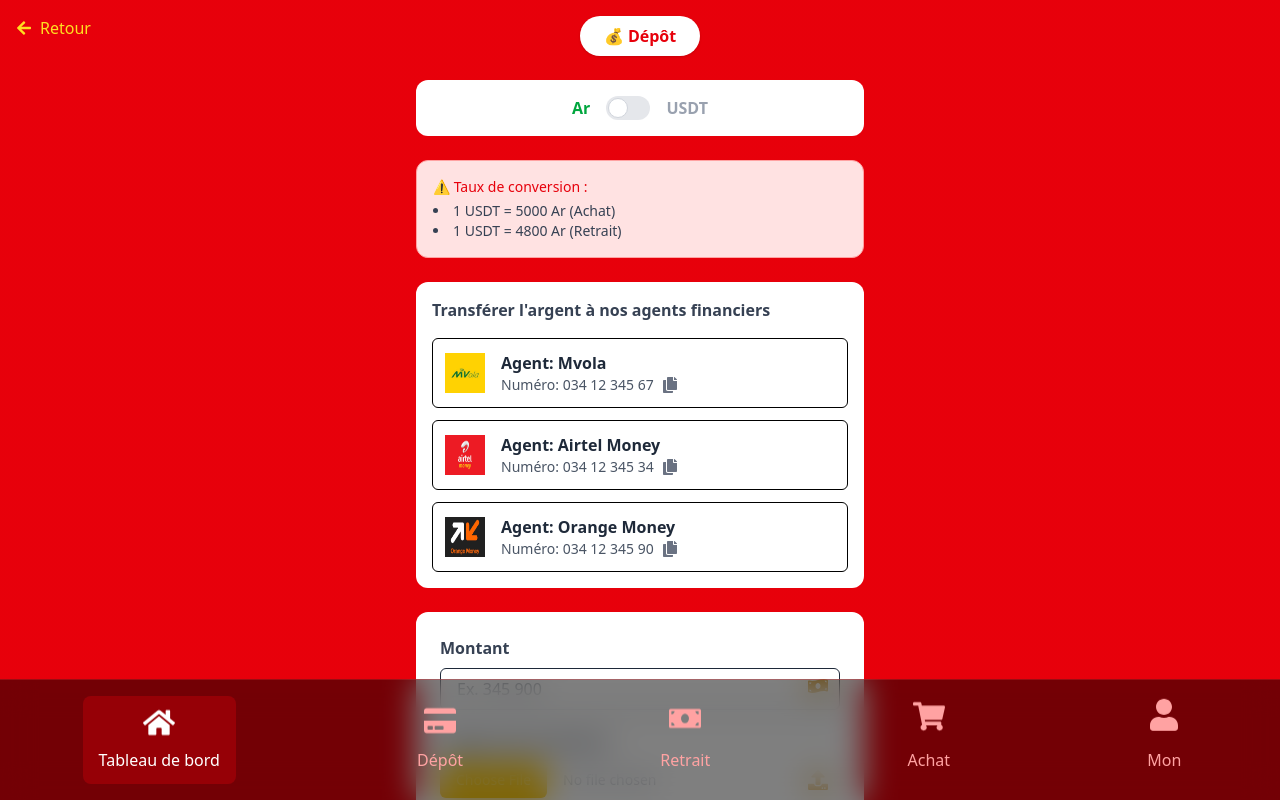
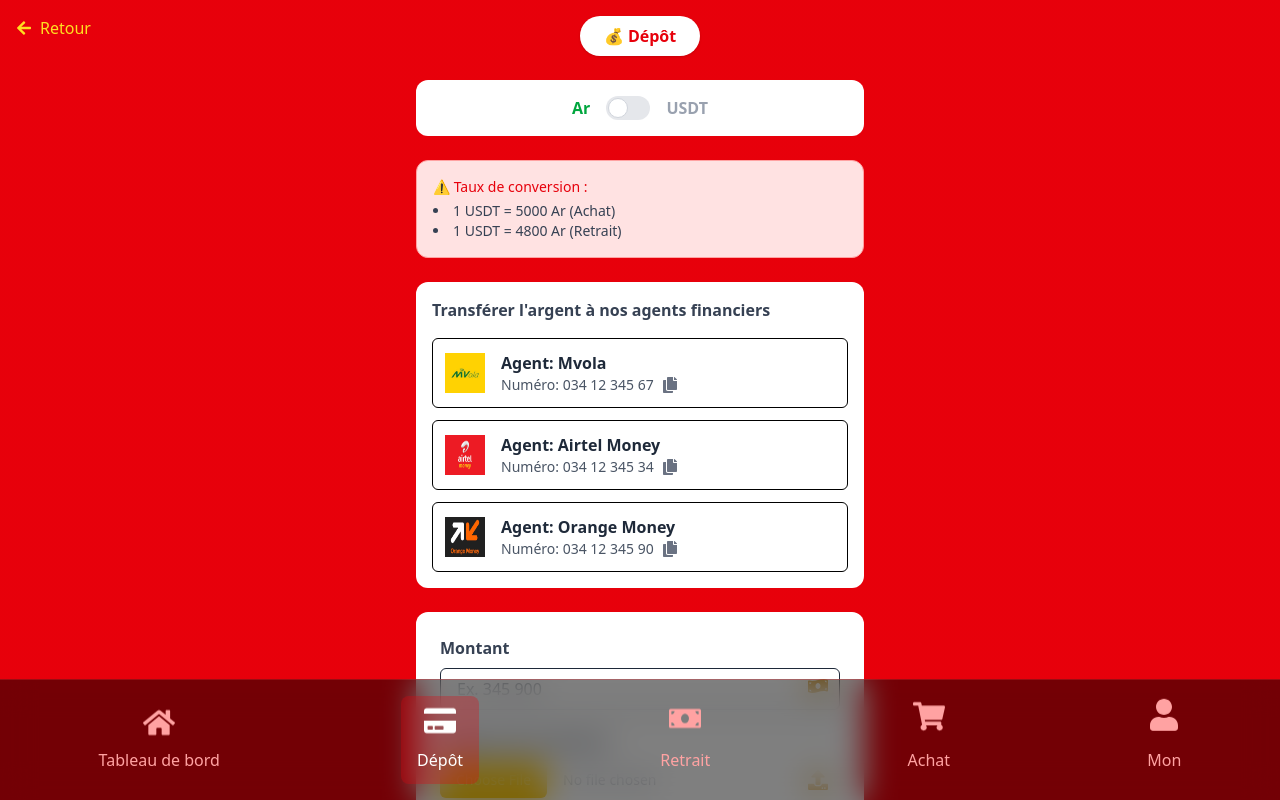
Before and after one commit to Andronique/siteInvestissement, a Next.js app in the folder appinvest/: page /dashboard/deposit in a window 1280 px wide. Shown: the top 800 px of the page. Built offline with nearby package versions, Linux system fonts and the light colour scheme.

Commit message:
Menu navigation avec trace

```diff
--- a/appinvest/src/app/dashboard/layout.jsx
+++ b/appinvest/src/app/dashboard/layout.jsx
@@ -1,9 +1,14 @@
 'use client';
+
 import { useState } from 'react';
+import { usePathname } from 'next/navigation'; // ✅ Hook pour détecter la route actuelle
 import { FaHome, FaCreditCard, FaMoneyBill, FaShoppingCart, FaUser } from 'react-icons/fa';
 import Link from 'next/link';
+
 export default function DashboardLayout({ children }) {
   const [isLoaded, setIsLoaded] = useState(true);
+  const pathname = usePathname(); // ✅ Obtenir le chemin de la page active
+
   const BOTTOM_TABS = [
     { id: 'dashboard', icon: FaHome, label: 'Tableau de bord', href: '/dashboard/overview' },
     { id: 'deposit', icon: FaCreditCard, label: 'Dépôt', href: '/dashboard/deposit' },
@@ -11,29 +16,41 @@
     { id: 'invest', icon: FaShoppingCart, label: 'Achat', href: '/dashboard/invest' },
     { id: 'profile', icon: FaUser, label: 'Mon', href: '/dashboard/profile' },
   ];
+
   return (
     <div>
       {children}
+
+      {/* ✅ Barre de menu fixe en bas */}
       <div className="fixed bottom-0 left-0 right-0 z-50">
         <div className="bg-black/50 border-t border-red-500/30 backdrop-blur-lg">
           <div className="flex justify-around items-center py-4">
-              {BOTTOM_TABS.map((tab, index) => (
+            {BOTTOM_TABS.map((tab, index) => {
+              const isActive = pathname === tab.href; // ✅ Vérifie si la page actuelle correspond au lien du bouton
+
+              return (
                 <Link key={tab.id} href={tab.href}>
                   <button
-                    className={`flex flex-col items-center space-y-2 text-red-300 hover:text-white hover:bg-red-600/30 px-4 py-3 rounded-lg transition-all duration-300 ${
-                      isLoaded ? 'animate-slide-in-up' : 'opacity-0'
-                    } ${tab.href === '/dashboard/overview' ? 'bg-red-600/30 text-white' : ''}`}
+                    className={`flex flex-col items-center space-y-2 px-4 py-3 rounded-lg transition-all duration-300
+                      ${isLoaded ? 'animate-slide-in-up' : 'opacity-0'}
+                      ${isActive ? 'bg-red-600/30 text-white' : 'text-red-300 hover:text-white hover:bg-red-600/30'}`}
                     style={{ animationDelay: `${0.8 + index * 0.1}s` }}
                     aria-label={tab.label}
                   >
-                    <tab.icon className="w-8 h-8 animate-float" style={{ animationDelay: `${index * 0.2}s` }} />
+                    <tab.icon
+                      className="w-8 h-8 animate-float"
+                      style={{ animationDelay: `${index * 0.2}s` }}
+                    />
                     <span className="text-sm sm:text-base font-medium">{tab.label}</span>
                   </button>
                 </Link>
-              ))}
+              );
+            })}
           </div>
         </div>
       </div>
+
+      {/* ✅ Espace en bas pour ne pas que le contenu soit caché par la barre */}
       <div className="pb-32 md:pb-24 bg-gradient-to-br from-red-700 via-red-700 to-red-700 animate-gradient"></div>
     </div>
   );
```
Lines whose indentation alone changed are shown as unchanged.
